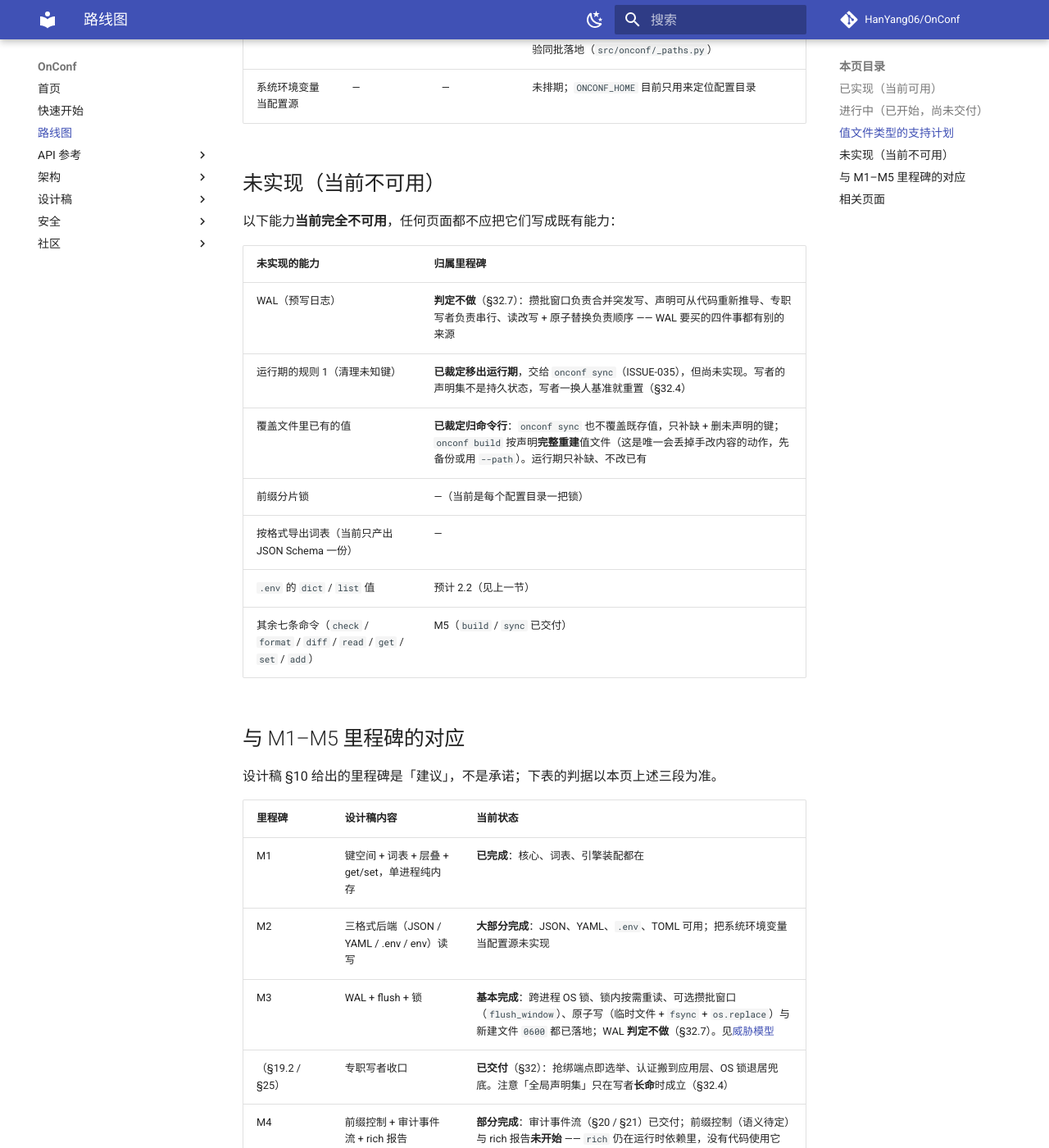
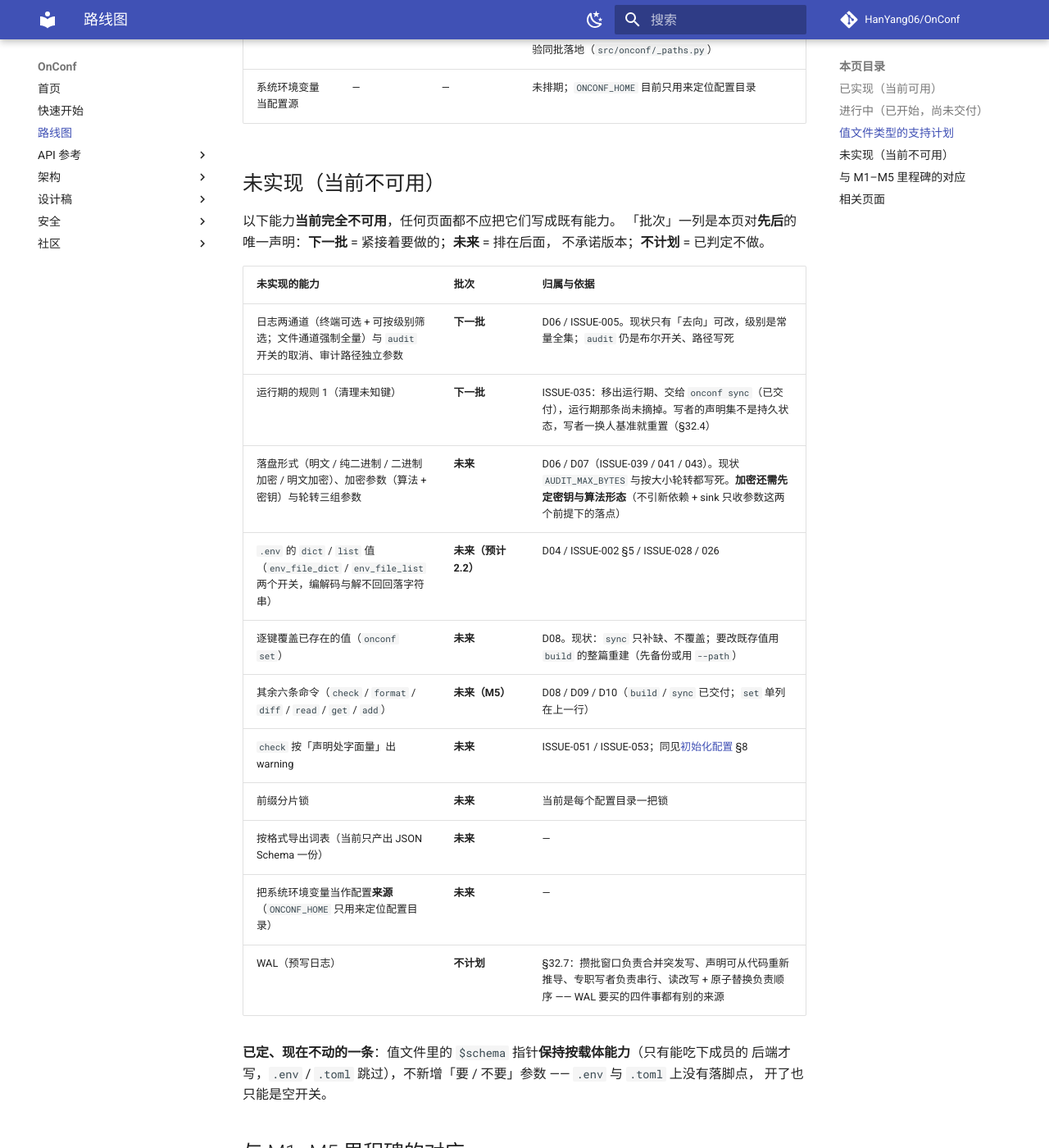
Before and after one commit to HanYang06/OnConf, an MkDocs documentation site: the page built from docs/roadmap.md, in a window 1280 px wide and 1400 px high, scrolled down 3104 px. Shown: the whole window at 82% size. Built offline with MkDocs 1.6.1 and Material for MkDocs 9.7.7, drawn with Linux system fonts in a browser that asks for light colours; comment, search, counter and statistics services are not loaded.

Commit message:
docs: 补主/辅后端标注，并把「未实现」按批次分配
主/辅后端（D01 §5 验收的最后一条，上一轮漏做）：
- README 一对的定位句与特性表：JSON 是主后端（file_type 缺省值、能力最完整、
  $schema 指针的落点），YAML / TOML / .env 是可选后端
- docs/api/index.md 参数表下方写明同一件事

批次分配（D01 剩余项的处置）：
- 下一批：日志两通道 + audit 开关取消与独立审计路径（D06/ISSUE-005）、
  运行期规则 1 的移除（ISSUE-035）
- 未来：落盘形式与加密/轮转（D06/D07，加密需先定密钥形态）、.env 结构开关（2.2）、
  其余命令与逐键 set、check 的 warning
- 已定不动：$schema 指针保持按载体能力、不新增参数（D01 §3 未决 (b) 关闭）
- 不计划：WAL
路线图是批次顺序的唯一声明，log.md / init_config.md / file_support.md 只对齐归属。

```diff
--- a/docs/roadmap.md
+++ b/docs/roadmap.md
@@ -62,17 +62,27 @@
 
 ## 未实现（当前不可用）
 
-以下能力**当前完全不可用**，任何页面都不应把它们写成既有能力：
+以下能力**当前完全不可用**，任何页面都不应把它们写成既有能力。
+「批次」一列是本页对**先后**的唯一声明：**下一批** = 紧接着要做的；**未来** = 排在后面，
+不承诺版本；**不计划** = 已判定不做。
 
-| 未实现的能力 | 归属里程碑 |
-|---|---|
-| WAL（预写日志） | **判定不做**（§32.7）：攒批窗口负责合并突发写、声明可从代码重新推导、专职写者负责串行、读改写 + 原子替换负责顺序 —— WAL 要买的四件事都有别的来源 |
-| 运行期的规则 1（清理未知键） | **已裁定移出运行期**，交给 `onconf sync`（ISSUE-035），但尚未实现。写者的声明集不是持久状态，写者一换人基准就重置（§32.4） |
-| 覆盖文件里已有的值 | **已裁定归命令行**：`onconf sync` 也不覆盖既存值，只补缺 + 删未声明的键；`onconf build` 按声明**完整重建**值文件（这是唯一会丢掉手改内容的动作，先备份或用 `--path`）。运行期只补缺、不改已有 |
-| 前缀分片锁 | —（当前是每个配置目录一把锁） |
-| 按格式导出词表（当前只产出 JSON Schema 一份） | — |
-| `.env` 的 `dict` / `list` 值 | 预计 2.2（见上一节） |
-| 其余七条命令（`check` / `format` / `diff` / `read` / `get` / `set` / `add`） | M5（`build` / `sync` 已交付） |
+| 未实现的能力 | 批次 | 归属与依据 |
+|---|---|---|
+| 日志两通道（终端可选 + 可按级别筛选；文件通道强制全量）与 `audit` 开关的取消、审计路径独立参数 | **下一批** | D06 / ISSUE-005。现状只有「去向」可改，级别是常量全集；`audit` 仍是布尔开关、路径写死 |
+| 运行期的规则 1（清理未知键） | **下一批** | ISSUE-035：移出运行期、交给 `onconf sync`（已交付），运行期那条尚未摘掉。写者的声明集不是持久状态，写者一换人基准就重置（§32.4） |
+| 落盘形式（明文 / 纯二进制 / 二进制加密 / 明文加密）、加密参数（算法 + 密钥）与轮转三组参数 | **未来** | D06 / D07（ISSUE-039 / 041 / 043）。现状 `AUDIT_MAX_BYTES` 与按大小轮转都写死。**加密还需先定密钥与算法形态**（不引新依赖 + sink 只收参数这两个前提下的落点） |
+| `.env` 的 `dict` / `list` 值（`env_file_dict` / `env_file_list` 两个开关，编解码与解不回回落字符串） | **未来（预计 2.2）** | D04 / ISSUE-002 §5 / ISSUE-028 / 026 |
+| 逐键覆盖已存在的值（`onconf set`） | **未来** | D08。现状：`sync` 只补缺、不覆盖；要改既存值用 `build` 的整篇重建（先备份或用 `--path`） |
+| 其余六条命令（`check` / `format` / `diff` / `read` / `get` / `add`） | **未来（M5）** | D08 / D09 / D10（`build` / `sync` 已交付；`set` 单列在上一行） |
+| `check` 按「声明处字面量」出 warning | **未来** | ISSUE-051 / ISSUE-053；同见[初始化配置](design/init_config.md) §8 |
+| 前缀分片锁 | **未来** | 当前是每个配置目录一把锁 |
+| 按格式导出词表（当前只产出 JSON Schema 一份） | **未来** | — |
+| 把系统环境变量当作配置**来源**（`ONCONF_HOME` 只用来定位配置目录） | **未来** | — |
+| WAL（预写日志） | **不计划** | §32.7：攒批窗口负责合并突发写、声明可从代码重新推导、专职写者负责串行、读改写 + 原子替换负责顺序 —— WAL 要买的四件事都有别的来源 |
+
+**已定、现在不动的一条**：值文件里的 `$schema` 指针**保持按载体能力**（只有能吃下成员的
+后端才写，`.env` / `.toml` 跳过），不新增「要 / 不要」参数 —— `.env` 与 `.toml` 上没有落脚点，
+开了也只能是空开关。
 
 ## 与 M1–M5 里程碑的对应
 
```
Also changed, not shown: CHANGELOG.md (+7 -0 lines), README.md (+9 -6 lines), README.zh-CN.md (+8 -6 lines), docs/api/index.md (+4 -0 lines), docs/design/file_support.md (+13 -7 lines), docs/design/init_config.md (+13 -8 lines), docs/design/log.md (+12 -1 lines).
